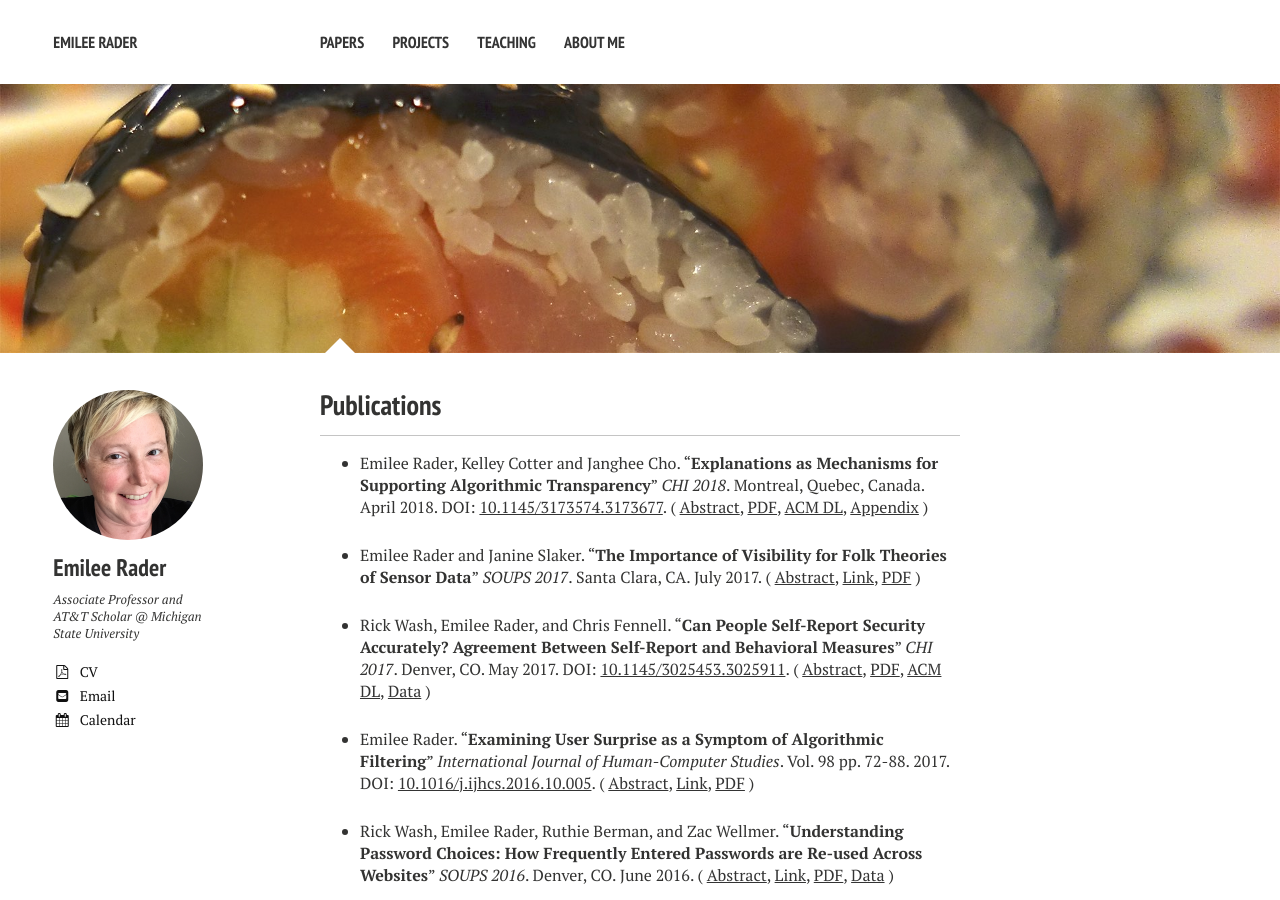
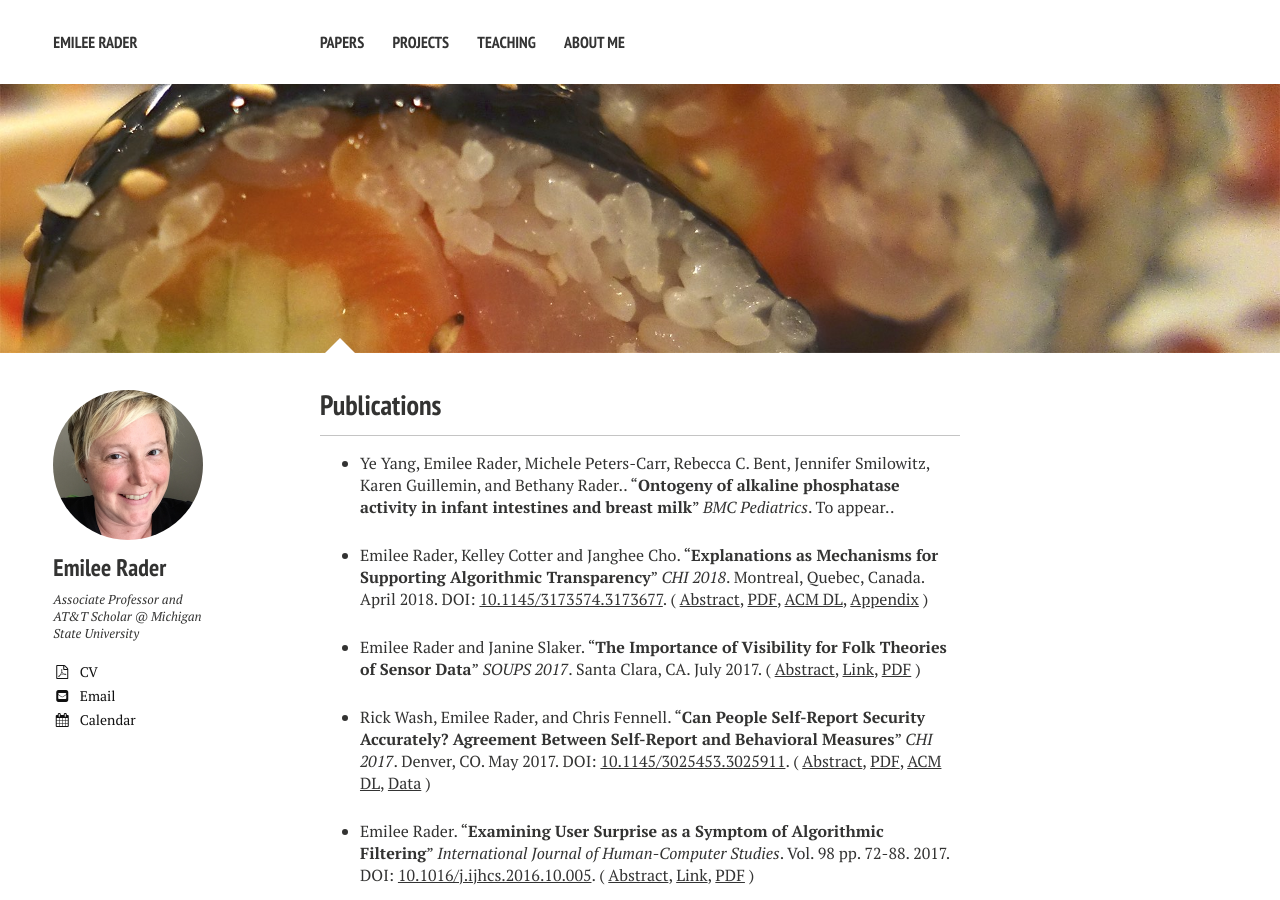
Before and after one commit to bierdoctor/bierdoctor.github.io, a Jekyll site: the page built from papers/index.md, in a window 1280 px wide and 900 px high. Built offline with Jekyll 4.4.1, drawn with Linux system fonts in a browser that asks for light colours; nearby versions of some CDN libraries.

```diff
--- /dev/null
+++ b/_posts/2018-12-20-bmc-pediatrics.md
@@ -0,0 +1,22 @@
+---
+layout: journal
+type: journal
+category: journal
+title: "Ontogeny of alkaline phosphatase activity in infant intestines and breast milk"
+author: Ye Yang, Emilee Rader, Michele Peters-Carr, Rebecca C. Bent, Jennifer Smilowitz, Karen Guillemin, and Bethany Rader.
+journal: "BMC Pediatrics"
+year: To appear.
+---
+
+
+<!--
+
+volume: 98
+pages: "72-88"
+abstract: yes
+tags: curation
+file: "rader-ijhcs-2017-final.pdf"
+link: "http://www.sciencedirect.com/science/article/pii/S1071581916301380"
+doi: "10.1016/j.ijhcs.2016.10.005"
+
+-->
```
Also changed, not shown: _posts/2019-01-08-misdirected-email-chi.md (added, +23 -0 lines), about/index.md (+1 -1 lines), 2 other files.
